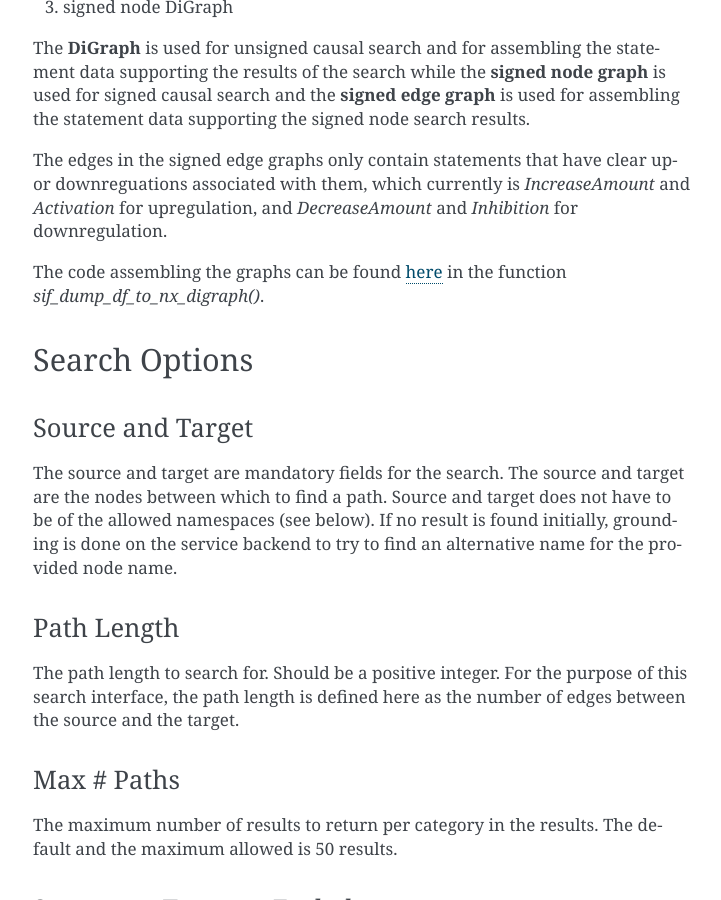
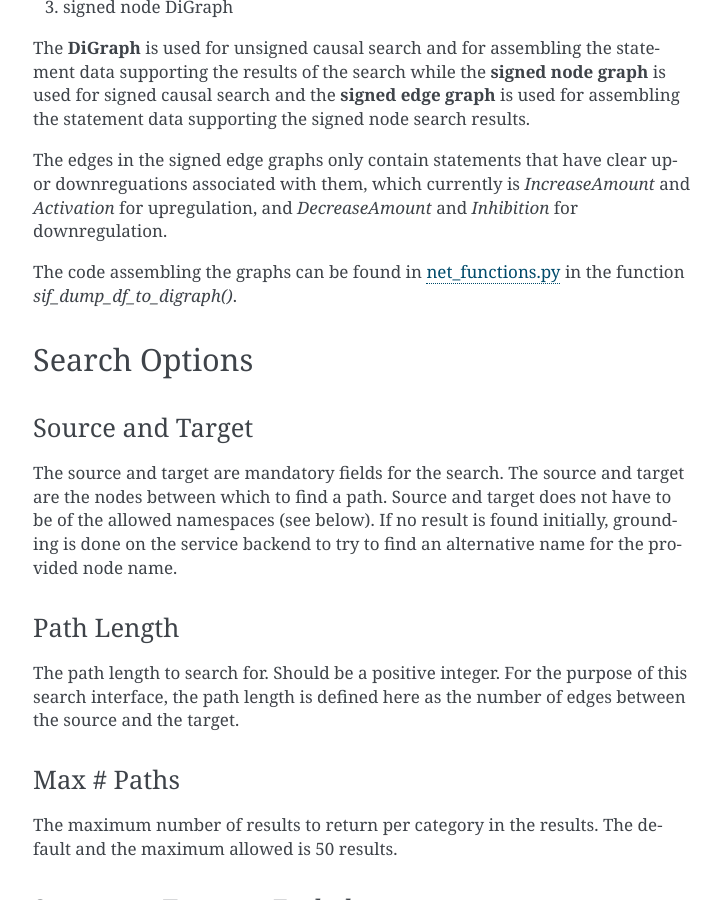
Before and after one commit to johnbachman/depmap_analysis, a Sphinx documentation site: the page built from doc/indra_depmap_service/web_ui_introduction.rst, in a window 1280 px wide and 900 px high, scrolled down 1042 px. Shown: the whole window, without its empty margins (387-1108 px from the left). Built offline with Sphinx 7.4.7, drawn with Linux system fonts in a browser that asks for light colours.

```diff
--- a/doc/indra_depmap_service/web_ui_introduction.rst
+++ b/doc/indra_depmap_service/web_ui_introduction.rst
@@ -34,9 +34,10 @@ up- or downreguations associated with them, which currently is
 `IncreaseAmount` and `Activation` for upregulation, and `DecreaseAmount` and
 `Inhibition` for downregulation.
 
-The code assembling the graphs can be found `here <https://github
-.com/indralab/depmap_analysis/blob/master/depmap_analysis/network_functions
-/net_functions.py>`_ in the function `sif_dump_df_to_nx_digraph()`.
+The code assembling the graphs can be found in `net_functions.py
+<https://github.com/indralab/depmap_analysis/blob/master/depmap_analysis
+/network_functions/net_functions.py>`_ in the function
+`sif_dump_df_to_digraph()`.
 
 Search Options
 --------------
```
